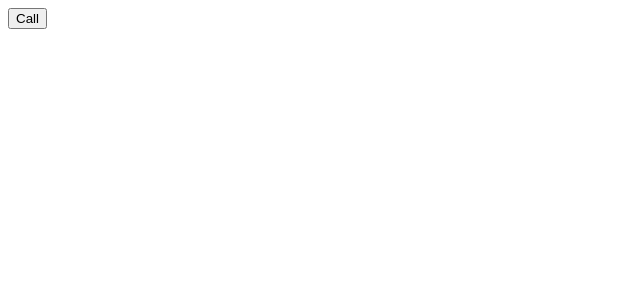
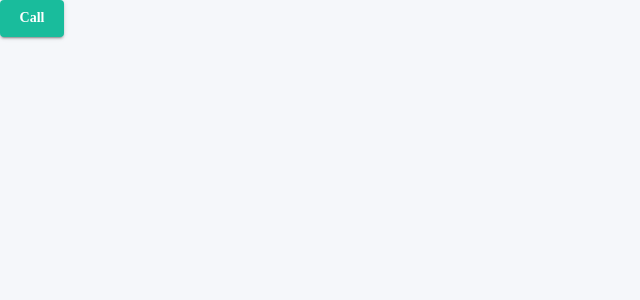
Before and after one commit to Divyengamit/graphql-nextjs, a Next.js app: page / in a window 1280 px wide. Shown: the top 300 px of the page, without its empty margins (0-640 px from the left). Built offline with nearby package versions, Linux system fonts and the light colour scheme.

Commit message:
mui added

```diff
--- a/package.json
+++ b/package.json
@@ -10,6 +10,10 @@
   },
   "dependencies": {
     "@apollo/client": "^3.6.9",
+    "@emotion/react": "^11.9.3",
+    "@emotion/styled": "^11.9.3",
+    "@mui/icons-material": "^5.8.4",
+    "@mui/material": "^5.8.7",
     "graphql": "^16.5.0",
     "next": "12.2.0",
     "react": "18.2.0",
--- a/pages/_app.js
+++ b/pages/_app.js
@@ -1,11 +1,16 @@
+import theme from "@/styles/theme";
 import { ApolloProvider } from "@apollo/client";
+import { CssBaseline, ThemeProvider } from "@mui/material";
 import client from "apollo-client";
 
 function MyApp({ Component, pageProps }) {
   return (
-    <ApolloProvider client={client}>
-      <Component {...pageProps} />
-    </ApolloProvider>
+    <ThemeProvider theme={theme}>
+      <CssBaseline />
+      <ApolloProvider client={client}>
+        <Component {...pageProps} />
+      </ApolloProvider>
+    </ThemeProvider>
   );
 }
 
--- a/pages/index.js
+++ b/pages/index.js
@@ -1,4 +1,5 @@
 import { gql, useMutation } from "@apollo/client";
+import { Button } from "@mui/material";
 // import client from "../apollo-client";
 
 // export async function getStaticProps() {
@@ -79,7 +80,9 @@ export default function Home() {
   };
   return (
     <>
-      <button onClick={onclickMutation}>Call</button>
+      <Button variant="contained" onClick={onclickMutation}>
+        Call
+      </Button>
       <div>{JSON.stringify(data)}</div>
     </>
   );
```
Also changed, not shown: 1 other file (tests, documents, lock files or other folders).
